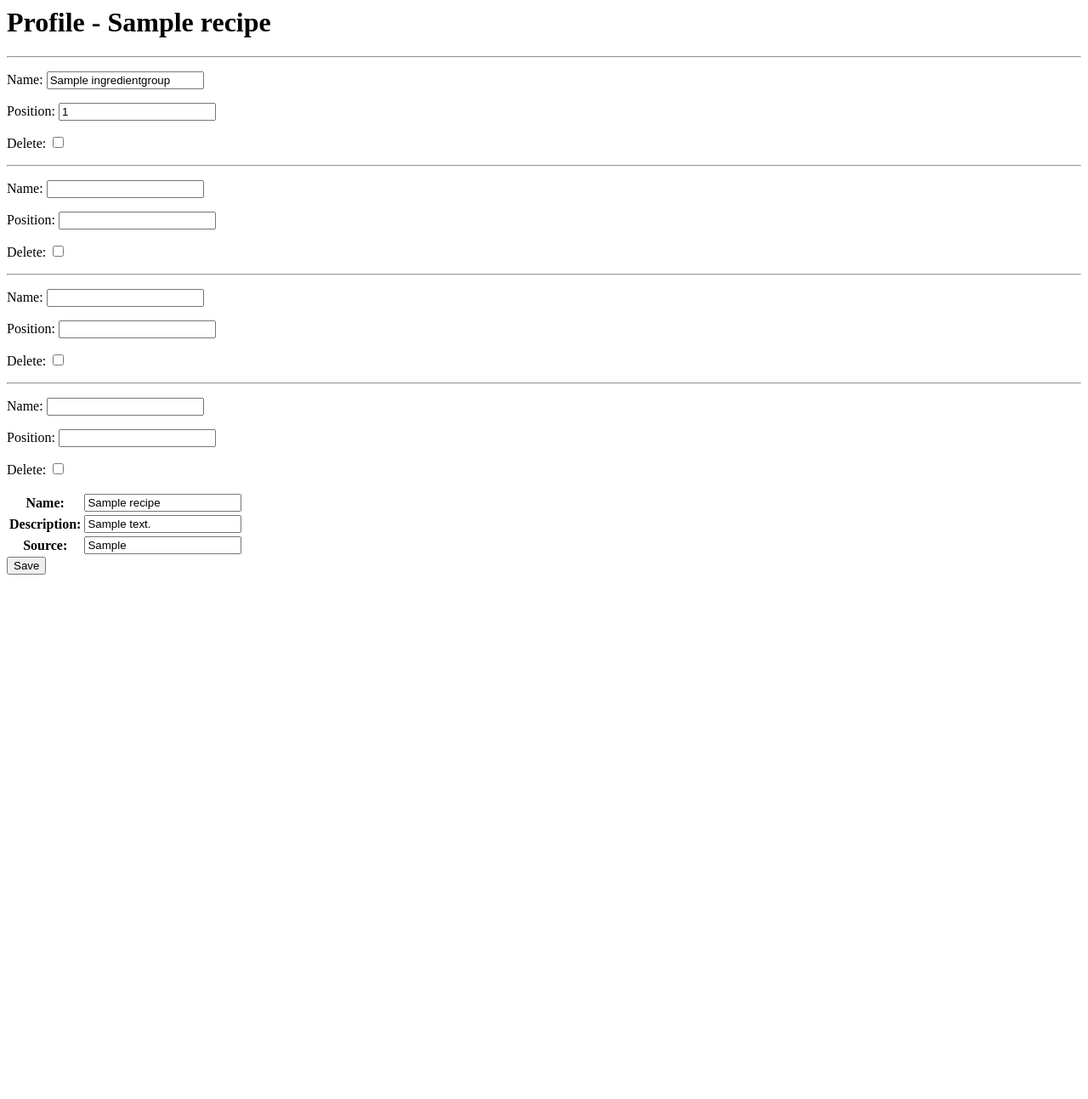
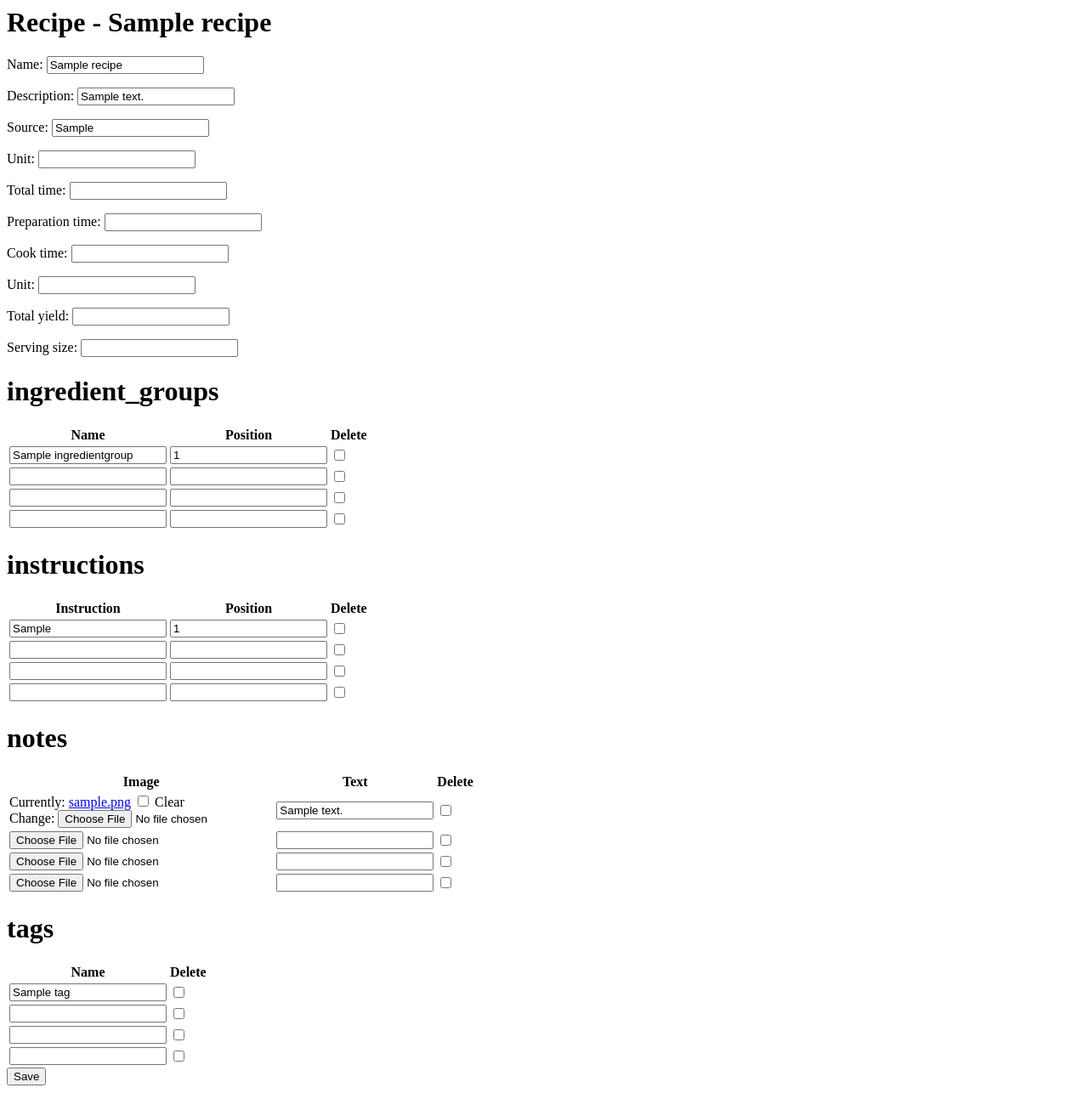
Before and after one commit to Chirurgus/cookbox, a Django app: page /recipe-detail/1 in a window 1280 px wide. Shown: the whole page at 85% size. Before the commit the page ends 676 px from the top, so only its background shows below. Run offline with Django 3.2, Linux system fonts and the light colour scheme; tables that the repository leaves empty hold one stand-in row (values such as "Sample post").

Commit message:
Add Recipe form at /recipe-detail/id

```diff
--- a/cb_database/forms.py
+++ b/cb_database/forms.py
@@ -5,6 +5,16 @@ class RecipeForm(ModelForm):
     class Meta:
         model = Recipe
         exclude = ['id']
+
+class TimeInfoForm(ModelForm):
+    class Meta:
+        model = TimeInfo
+        exclude = ['id', 'recipe']
+
+class YieldInfoForm(ModelForm):
+    class Meta:
+        model = YieldInfo
+        exclude = ['id', 'recipe']
 
 class IngredientGroupForm(ModelForm):
     class Meta:
--- a/cb_database/templates/recipe_detail.html
+++ b/cb_database/templates/recipe_detail.html
@@ -1,32 +1,50 @@
 <html><body>
 
-<h1>Profile - {{ recipe.name }}</h1>
+<h1>Recipe - {{ recipe.name }}</h1>
 
 <form action="{% url 'recipe-detail' pk=recipe.pk %}" method="POST">
-    <!-- {{ csrf_token }} -->
+    {% csrf_token %}
 
+    {% for key,form in recipe_forms.items %}
+        <div>
+            {{ form.as_p }}
+        </div>
+    {% endfor %}
+
+    {% for key,inline in inlines.items %}
     <table>
-        {{ recipe_form }}
+        <h1>{{ key }}</h1>
+        {{ inline.management_form}}
 
-        {% for form in ing_grp %}
-            <hr>
-            {{ form.as_p }}
+        {% for form in inline.forms %}
+            {% if forloop.first %}
+                    <thead>
+                    <tr>
+                        {% for field in form.visible_fields %}
+                            <th>{{ field.label }}</th>
+                        {% endfor %}
+                    </tr>
+                    </thead>
+            {% endif %}
+
+            <tr>
+                {% for field in form.visible_fields %}
+                    <td>
+                        {# Hidden fields #}
+                        {% if forloop.first %}
+                            {% for hidden in form.hidden_fields %}
+                                {{ hidden }}
+                            {% endfor %}
+                        {% endif %}
+
+                        {{ field.errors.as_ul }}
+                        {{ field }}
+                    </td>
+                {% endfor %}
+            </tr>
         {% endfor %}
-
-        <!--
-        {% for form in form_sets %}
-            <div>
-            {{ form }}
-            </div>
-        {% endfor %}
-        -->
     </table>
-
-    <!-- {{ forms.ingredients }}
-    {{ forms.instructions }}
-    {{ forms.notes }}
-    {{ forms.tags }} -->
-
+    {% endfor %}
     <input type="submit" value="Save">
 </form>
 
--- a/cb_database/views.py
+++ b/cb_database/views.py
@@ -29,24 +29,29 @@ class RecipeDetail(View):
     def get(self, request, pk):
         recipe = get_object_or_404(Recipe, pk=pk)
 
-        recipe_form = RecipeForm(instance= recipe)
+        recipe_form = RecipeForm(instance= recipe, prefix="recipe")
+        time_info_form = TimeInfoForm(instance= recipe, prefix= "time_info")
+        yield_info_form = YieldInfoForm(instance= recipe, prefix= "yield_info")
+
         ingredient_groups_form = IngredientGroupFormset(instance= recipe,
                                                         prefix= "ingredient_groups")
-        #instructions_form = InstructionFormset(instance= recipe)
-        #instructions_form = InstructionFormset(instance = recipe,
-        #                                       prefix= "instructions")
-        #notes_form = RecipeNoteFormset(instance = recipe, prefix= 'notes')
-        #tag_form = TagFormset(instance= recipe, prefix= 'tags')
+        instructions_form = InstructionFormset(instance = recipe,
+                                               prefix= "instructions")
+        notes_form = RecipeNoteFormset(instance = recipe, prefix= 'notes')
+        tag_form = TagFormset(instance= recipe, prefix= 'tags')
 
-        #forms = { 'ingredient_groups' : ingredient_groups_form,
-        #          'instructions'      : instructions_form,
-        #          'notes'             : notes_form,
-        #          'tags'              : tag_form
-        #        }
+        recipe_forms = { 'recipe'    : recipe_form,
+                         'time_info' : time_info_form,
+                         'yield_info': yield_info_form
+                       }
+        inlines = { 'ingredient_groups' : ingredient_groups_form,
+                    'instructions'      : instructions_form,
+                    'notes'             : notes_form,
+                    'tags'              : tag_form
+                  }
         return render(request, self.template_name, {'recipe': recipe,
-                                                    'recipe_form': recipe_form,
-                                                    'ing_grp' : ingredient_groups_form})
-                                                    #'form_sets' : forms })
+                                                    'recipe_forms': recipe_forms,
+                                                    'inlines' : inlines})
 
 
     def post(self, request, pk):
```
